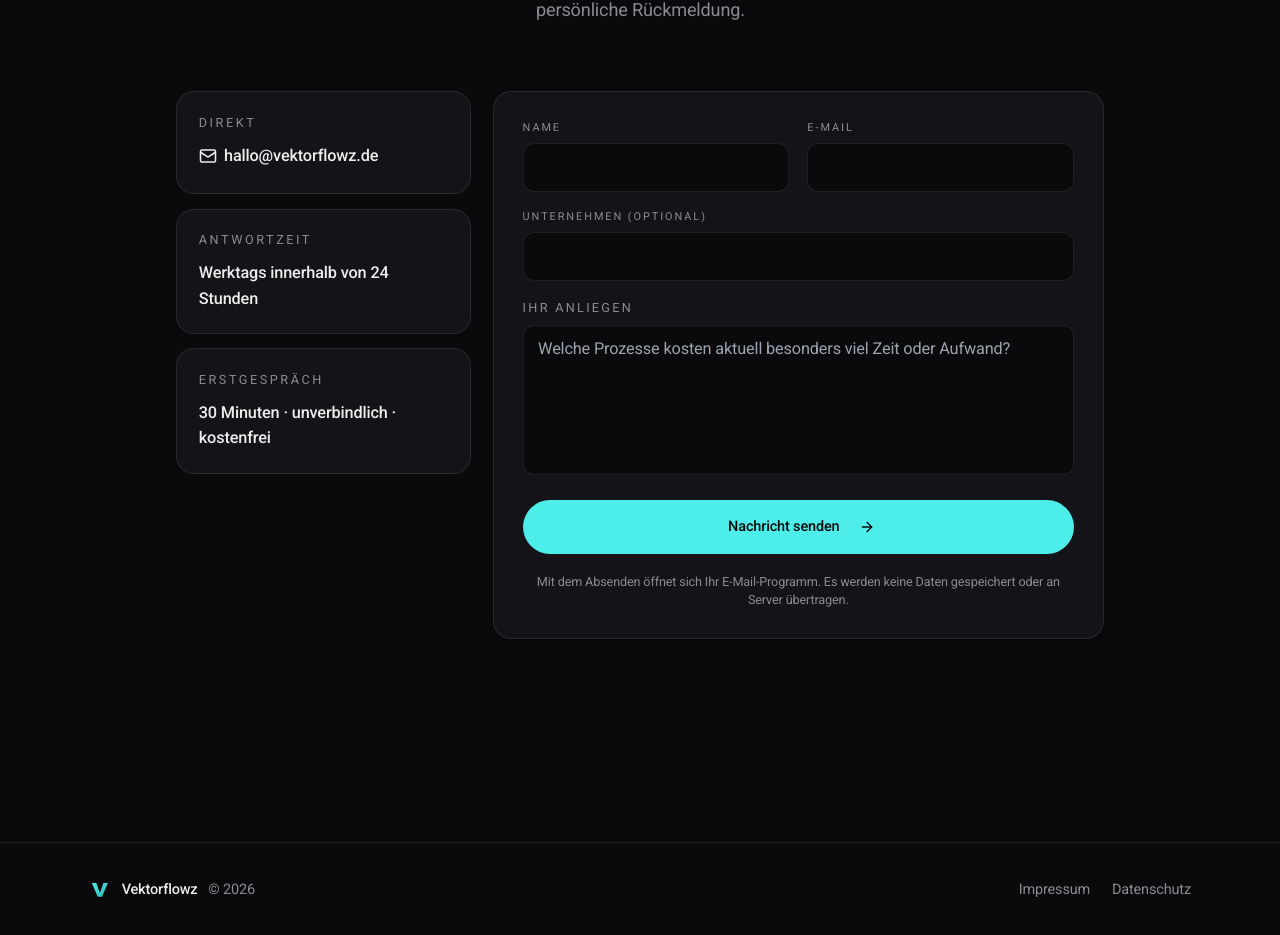
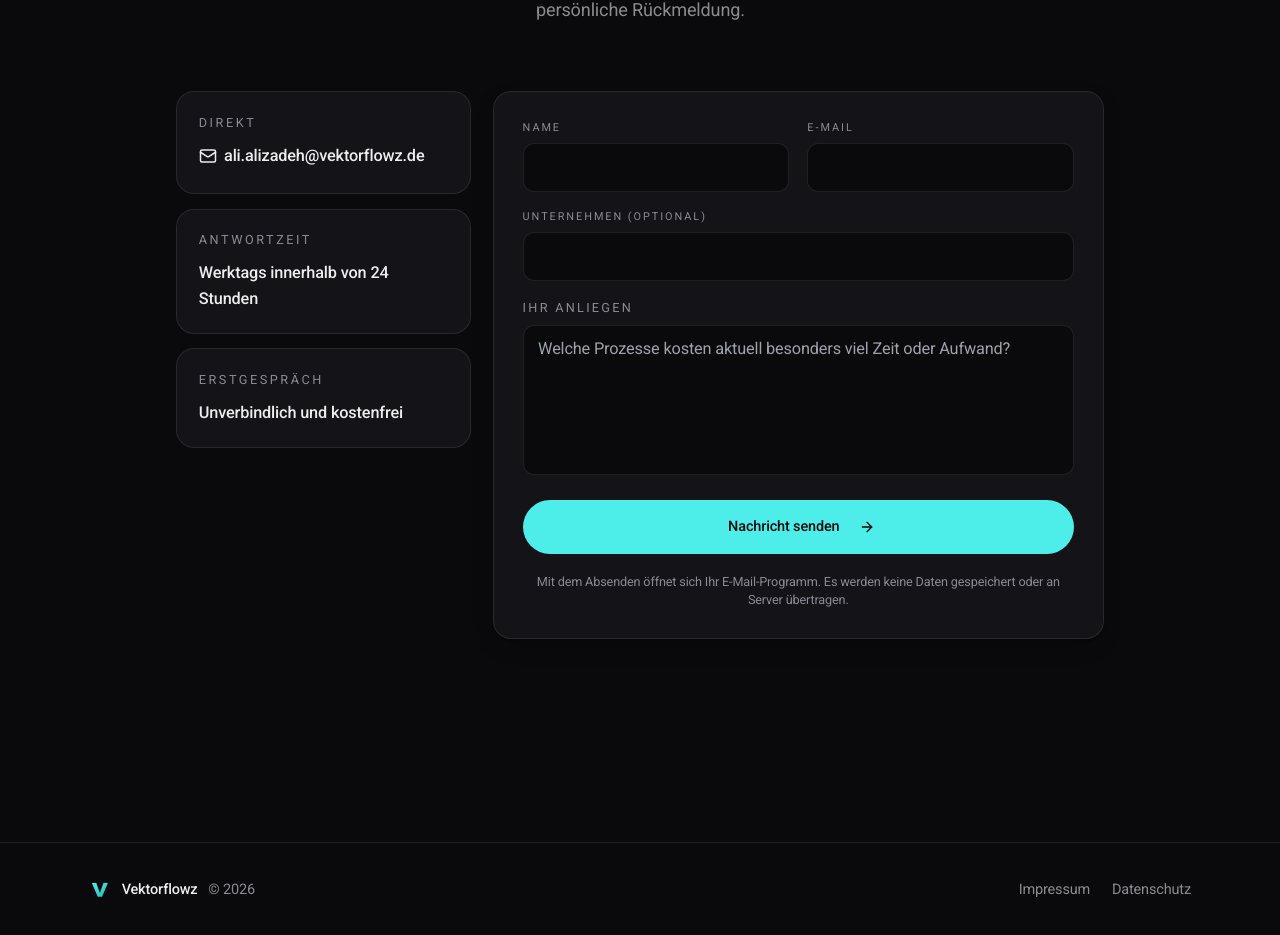
Before and after one commit to Ali-Alizadeh-dev/vektorflowz, a Next.js app: page / in a window 1280 px wide. Shown: the part 5912-6847 px from the top of the page. Built offline with nearby package versions, Linux system fonts and the light colour scheme.

Commit message:
added correct email

```diff
--- a/app/datenschutz/page.tsx
+++ b/app/datenschutz/page.tsx
@@ -21,7 +21,7 @@ export default function DatenschutzPage() {
         <br />
         [PLZ Ort]
         <br />
-        E-Mail: hallo@vektorflowz.de
+        E-Mail: ali.alizadeh@vektorflowz.de
       </p>
 
       <h2>2. Allgemeine Hinweise</h2>
--- a/app/impressum/page.tsx
+++ b/app/impressum/page.tsx
@@ -24,7 +24,7 @@ export default function ImpressumPage() {
       <p>
         Telefon: [+49 ...]
         <br />
-        E-Mail: hallo@vektorflowz.de
+        E-Mail: ali.alizadeh@vektorflowz.de
       </p>
 
       <h2>Umsatzsteuer-ID</h2>
--- a/components/Kontakt.tsx
+++ b/components/Kontakt.tsx
@@ -72,7 +72,7 @@ export default function Kontakt() {
                 href="mailto:hallo@vektorflowz.de"
                 className="mt-3 inline-flex items-center gap-2 text-lg font-medium hover:text-accent transition-colors"
               >
-                <Mail size={18} /> hallo@vektorflowz.de
+                <Mail size={18} /> ali.alizadeh@vektorflowz.de
               </a>
             </div>
             <div data-field className="card p-6">
@@ -88,7 +88,7 @@ export default function Kontakt() {
                 Erstgespräch
               </p>
               <p className="mt-3 text-lg font-medium">
-                30 Minuten · unverbindlich · kostenfrei
+                 Unverbindlich und kostenfrei
               </p>
             </div>
           </aside>
```
